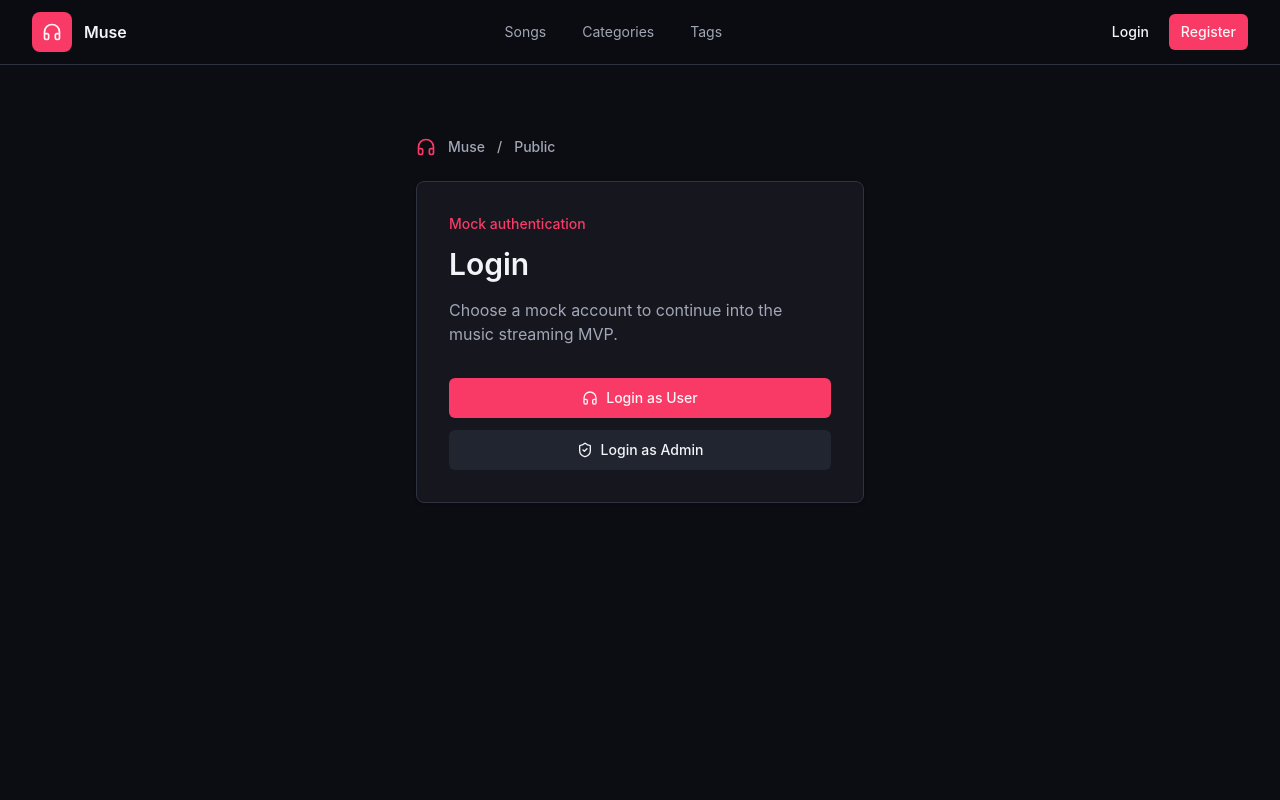
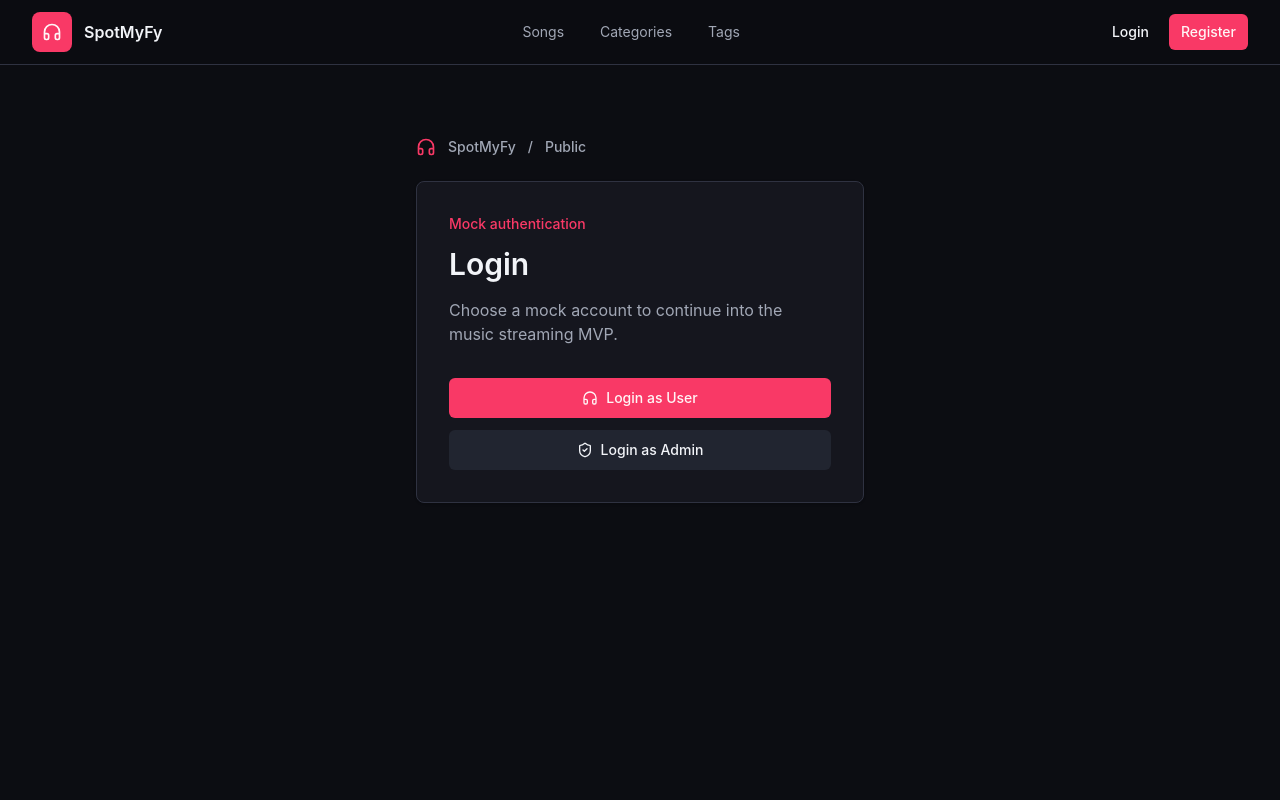
Before and after one commit to Ryanny-y/music-streaming, a React (Vite) app in the folder frontend/: page /login in a window 1280 px wide. Shown: the top 800 px of the page. Built offline with nearby package versions, Linux system fonts and the light colour scheme.

Commit message:
chore(config): update application branding and domain references

```diff
--- a/frontend/src/lib/constants.ts
+++ b/frontend/src/lib/constants.ts
@@ -1 +1 @@
-export const APP_NAME = 'Muse'
+export const APP_NAME = 'SpotMyFy'
--- a/frontend/src/mocks/musicData.ts
+++ b/frontend/src/mocks/musicData.ts
@@ -179,7 +179,7 @@ export const users: User[] = [
     id: 'user-admin',
     fullName: 'Avery Morgan',
     username: 'avery.admin',
-    email: 'admin@muse.local',
+    email: 'admin@spotmyfy.local',
     role: 'ADMIN',
     isActive: true,
     createdAt: '2025-01-15T09:00:00.000Z',
@@ -188,7 +188,7 @@ export const users: User[] = [
     id: 'user-sam',
     fullName: 'Sam Rivera',
     username: 'samrivera',
-    email: 'sam@muse.local',
+    email: 'sam@spotmyfy.local',
     role: 'USER',
     isActive: true,
     createdAt: '2025-03-22T14:30:00.000Z',
@@ -197,7 +197,7 @@ export const users: User[] = [
     id: 'user-taylor',
     fullName: 'Taylor Chen',
     username: 'taylorc',
-    email: 'taylor@muse.local',
+    email: 'taylor@spotmyfy.local',
     role: 'USER',
     isActive: true,
     createdAt: '2025-05-08T11:15:00.000Z',
@@ -206,7 +206,7 @@ export const users: User[] = [
     id: 'user-jordan',
     fullName: 'Jordan Blake',
     username: 'jordanb',
-    email: 'jordan@muse.local',
+    email: 'jordan@spotmyfy.local',
     role: 'USER',
     isActive: false,
     createdAt: '2024-10-30T16:45:00.000Z',
--- a/frontend/src/services/authService.ts
+++ b/frontend/src/services/authService.ts
@@ -3,7 +3,7 @@ import type { AuthCredentials, RegisterPayload, User } from '@/types'
 
 import { mockMutate, mockResolve } from './mockApi'
 
-const AUTH_STORAGE_KEY = 'muse.mockAuthenticatedUser'
+const AUTH_STORAGE_KEY = 'spotmyfy.mockAuthenticatedUser'
 
 function readStoredUser(): User | null {
   const storedUser = window.localStorage.getItem(AUTH_STORAGE_KEY)
```
